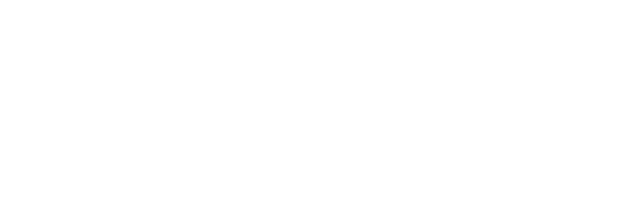
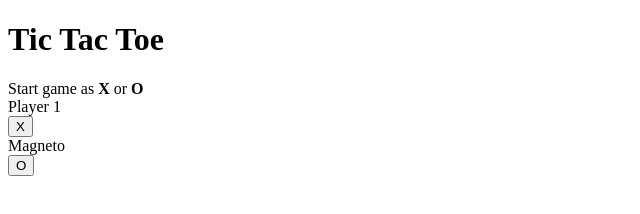
Before and after one commit to salvantjeff/Tic-Tac-Toe, a website: page index.html in a window 1280 px wide. Shown: the whole page, without its empty margins (0-640 px from the left). Drawn offline with Linux system fonts and the light colour scheme.

Commit message:
Create basic layout

```diff
--- a/index.html
+++ b/index.html
@@ -15,6 +15,45 @@
         <h1 class="result">Game over</h1>
         <button class="play-again">Play again?</button>
     </dialog>
+    <div class="container">
+        <header>
+            <h1>Tic Tac Toe</h1>
+        </header>
+        <div class="markers">
+            <div class="message">Start game as <strong>X</strong> or <strong>O</strong></div>
+            <div class="test">
+                <div class="players-area">
+                    <div class="player-X">
+                        <div class="box1">
+                            <div class="playerName">Player 1</div>
+                            <div class="button-box1">
+                                <button class="marker marker1">X</button>
+                            </div>
+                        </div>
+                    </div>
+                    <div class="player-O">
+                        <div class="box2">
+                            <div class="playerName">Magneto</div>
+                            <div class="button-box2">
+                                <button class="marker marker2">O</button>
+                            </div>
+                        </div>
+                    </div>
+                </div>
+            </div>
+        </div>
+        <div class="gameboard">
+            <p class="square" data-index="0"></p>
+            <p class="square" data-index="1"></p>
+            <p class="square" data-index="2"></p>
+            <p class="square" data-index="3"></p>
+            <p class="square" data-index="4"></p>
+            <p class="square" data-index="5"></p>
+            <p class="square" data-index="6"></p>
+            <p class="square" data-index="7"></p>
+            <p class="square" data-index="8"></p>
+        </div>
+    </div>
 </body>
 
 </html>
```
